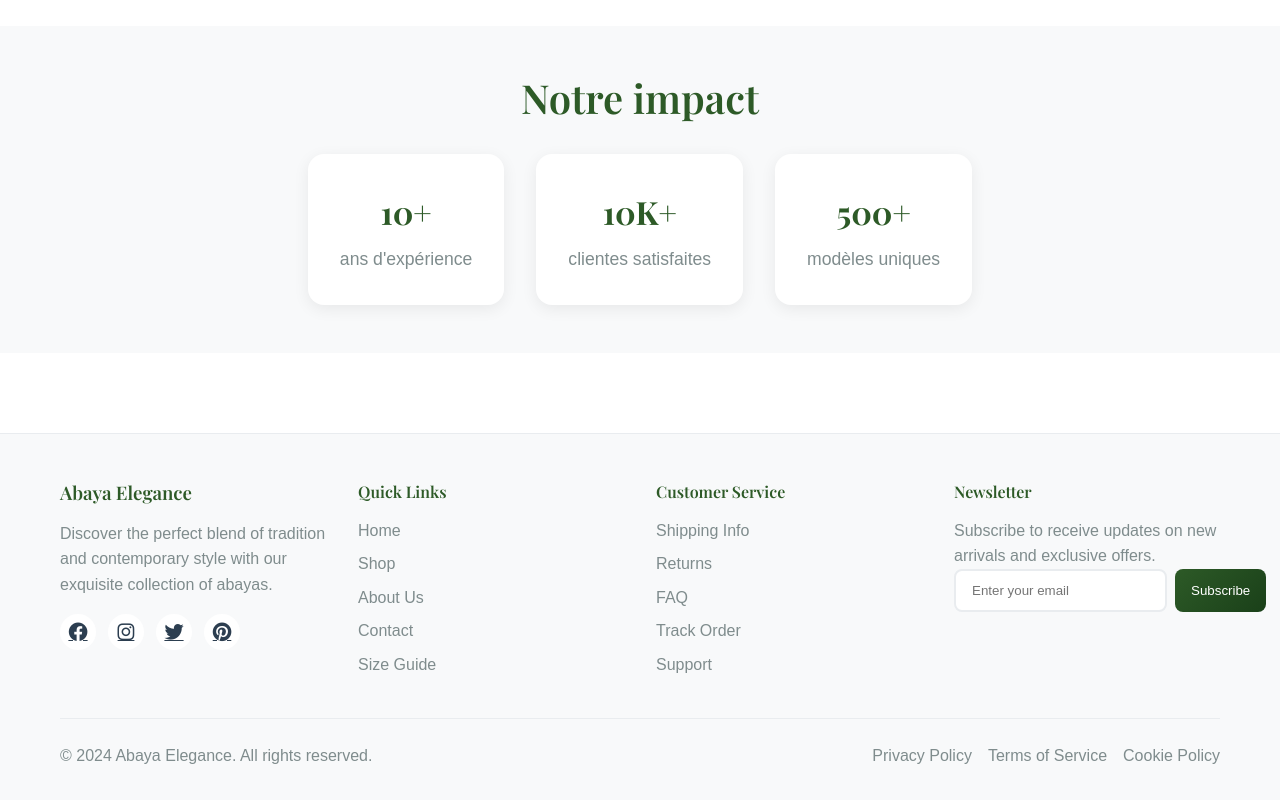
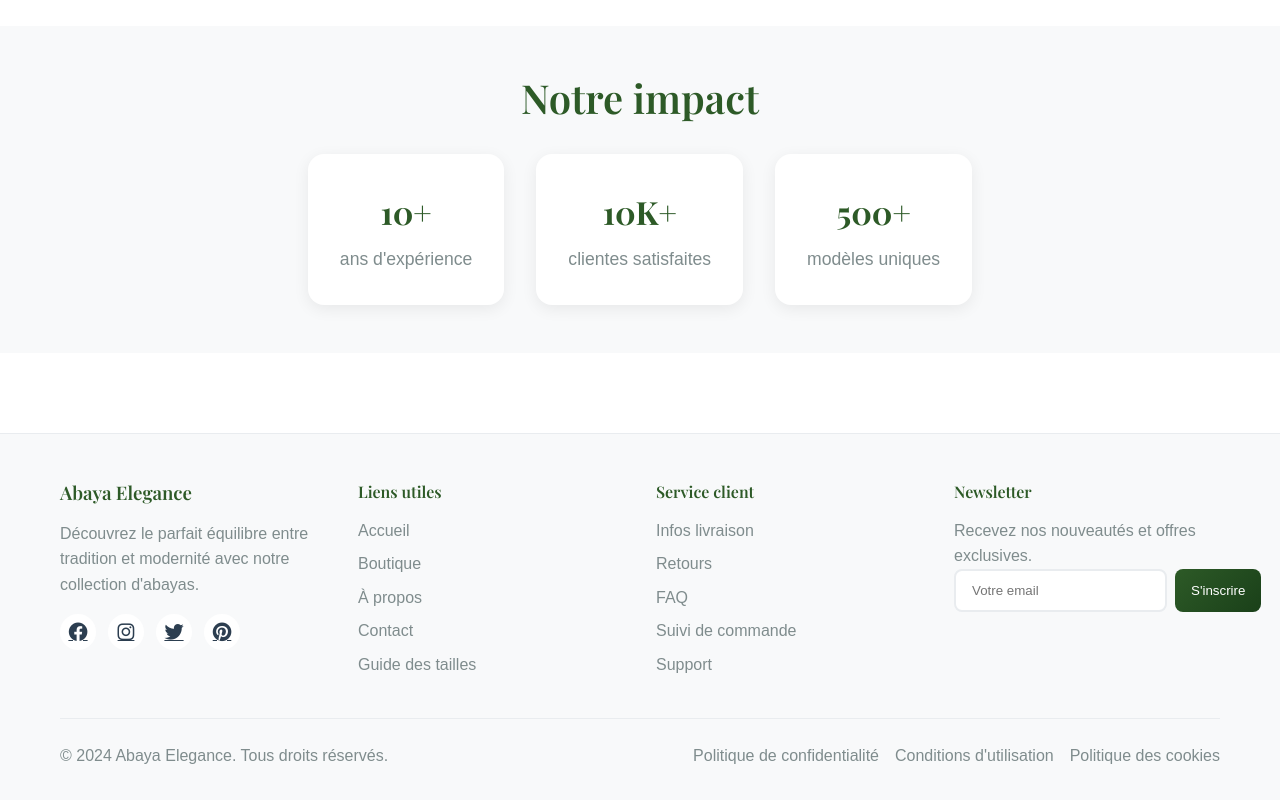
Before and after one commit to Lunkht/KhomElegance, a website built with Vite: page about.html in a window 1280 px wide. Shown: the part 1437-2237 px from the top of the page. Built offline with nearby package versions, Linux system fonts and the light colour scheme.

Commit message:
Mise a jours des langues

```diff
--- a/about.html
+++ b/about.html
@@ -103,27 +103,27 @@
         <div class="mobile-menu-content">
             <nav class="mobile-nav">
                 <ul>
-                    <li><a href="index.html">Home</a></li>
-                    <li><a href="catalog.html">Shop All</a></li>
+                    <li><a href="index.html">Accueil</a></li>
+                    <li><a href="catalog.html">Boutique</a></li>
                     <li class="mobile-dropdown">
                         <button class="mobile-dropdown-toggle">Collections <i class="fas fa-chevron-down"></i></button>
                         <ul class="mobile-dropdown-menu" id="mobileCategoriesMenu">
-                            <!-- Categories will be loaded dynamically -->
+                            <!-- Les catégories seront chargées dynamiquement -->
                         </ul>
                     </li>
-                    <li><a href="about.html">About</a></li>
+                    <li><a href="about.html">À propos</a></li>
                     <li><a href="contact.html">Contact</a></li>
                 </ul>
             </nav>
 
             <div class="mobile-menu-actions">
                 <div class="mobile-auth" id="mobileAuth">
-                    <a href="login.html" class="btn-outline">Sign In</a>
-                    <a href="register.html" class="btn-primary">Register</a>
+                    <a href="login.html" class="btn-outline">Connexion</a>
+                    <a href="register.html" class="btn-primary">Créer un compte</a>
                 </div>
                 <div class="mobile-user" id="mobileUser" style="display: none;">
-                    <a href="account.html">My Account</a>
-                    <a href="#" id="mobileSignOutBtn">Sign Out</a>
+                    <a href="account.html">Mon compte</a>
+                    <a href="#" id="mobileSignOutBtn">Déconnexion</a>
                 </div>
             </div>
         </div>
@@ -133,7 +133,7 @@
     <div class="search-overlay" id="searchOverlay">
         <div class="search-container">
             <div class="search-box">
-                <input type="text" placeholder="Search for abayas..." id="searchInput">
+                <input type="text" placeholder="Rechercher une abaya..." id="searchInput">
                 <button class="search-btn" id="searchBtn">
                     <i class="fas fa-search"></i>
                 </button>
@@ -239,7 +239,7 @@
             <div class="footer-content">
                 <div class="footer-section">
                     <h3>Abaya Elegance</h3>
-                    <p>Discover the perfect blend of tradition and contemporary style with our exquisite collection of abayas.</p>
+                    <p>Découvrez le parfait équilibre entre tradition et modernité avec notre collection d'abayas.</p>
                     <div class="social-links">
                         <a href="#" aria-label="Facebook"><i class="fab fa-facebook"></i></a>
                         <a href="#" aria-label="Instagram"><i class="fab fa-instagram"></i></a>
@@ -249,44 +249,44 @@
                 </div>
 
                 <div class="footer-section">
-                    <h4>Quick Links</h4>
+                    <h4>Liens utiles</h4>
                     <ul>
-                        <li><a href="index.html">Home</a></li>
-                        <li><a href="catalog.html">Shop</a></li>
-                        <li><a href="about.html">About Us</a></li>
+                        <li><a href="index.html">Accueil</a></li>
+                        <li><a href="catalog.html">Boutique</a></li>
+                        <li><a href="about.html">À propos</a></li>
                         <li><a href="contact.html">Contact</a></li>
-                        <li><a href="#">Size Guide</a></li>
+                        <li><a href="#">Guide des tailles</a></li>
                     </ul>
                 </div>
 
                 <div class="footer-section">
-                    <h4>Customer Service</h4>
+                    <h4>Service client</h4>
                     <ul>
-                        <li><a href="#">Shipping Info</a></li>
-                        <li><a href="#">Returns</a></li>
+                        <li><a href="#">Infos livraison</a></li>
+                        <li><a href="#">Retours</a></li>
                         <li><a href="#">FAQ</a></li>
-                        <li><a href="#">Track Order</a></li>
+                        <li><a href="#">Suivi de commande</a></li>
                         <li><a href="#">Support</a></li>
                     </ul>
                 </div>
 
                 <div class="footer-section">
                     <h4>Newsletter</h4>
-                    <p>Subscribe to receive updates on new arrivals and exclusive offers.</p>
+                    <p>Recevez nos nouveautés et offres exclusives.</p>
                     <form class="newsletter-form" id="footerNewsletterForm">
-                        <input type="email" placeholder="Enter your email" required>
-                        <button type="submit">Subscribe</button>
+                        <input type="email" placeholder="Votre email" required>
+                        <button type="submit">S'inscrire</button>
                     </form>
                 </div>
             </div>
 
             <div class="footer-bottom">
                 <div class="footer-bottom-content">
-                    <p>&copy; 2024 Abaya Elegance. All rights reserved.</p>
+                    <p>&copy; 2024 Abaya Elegance. Tous droits réservés.</p>
                     <div class="footer-links">
-                        <a href="#">Privacy Policy</a>
-                        <a href="#">Terms of Service</a>
-                        <a href="#">Cookie Policy</a>
+                        <a href="#">Politique de confidentialité</a>
+                        <a href="#">Conditions d'utilisation</a>
+                        <a href="#">Politique des cookies</a>
                     </div>
                 </div>
             </div>
```
